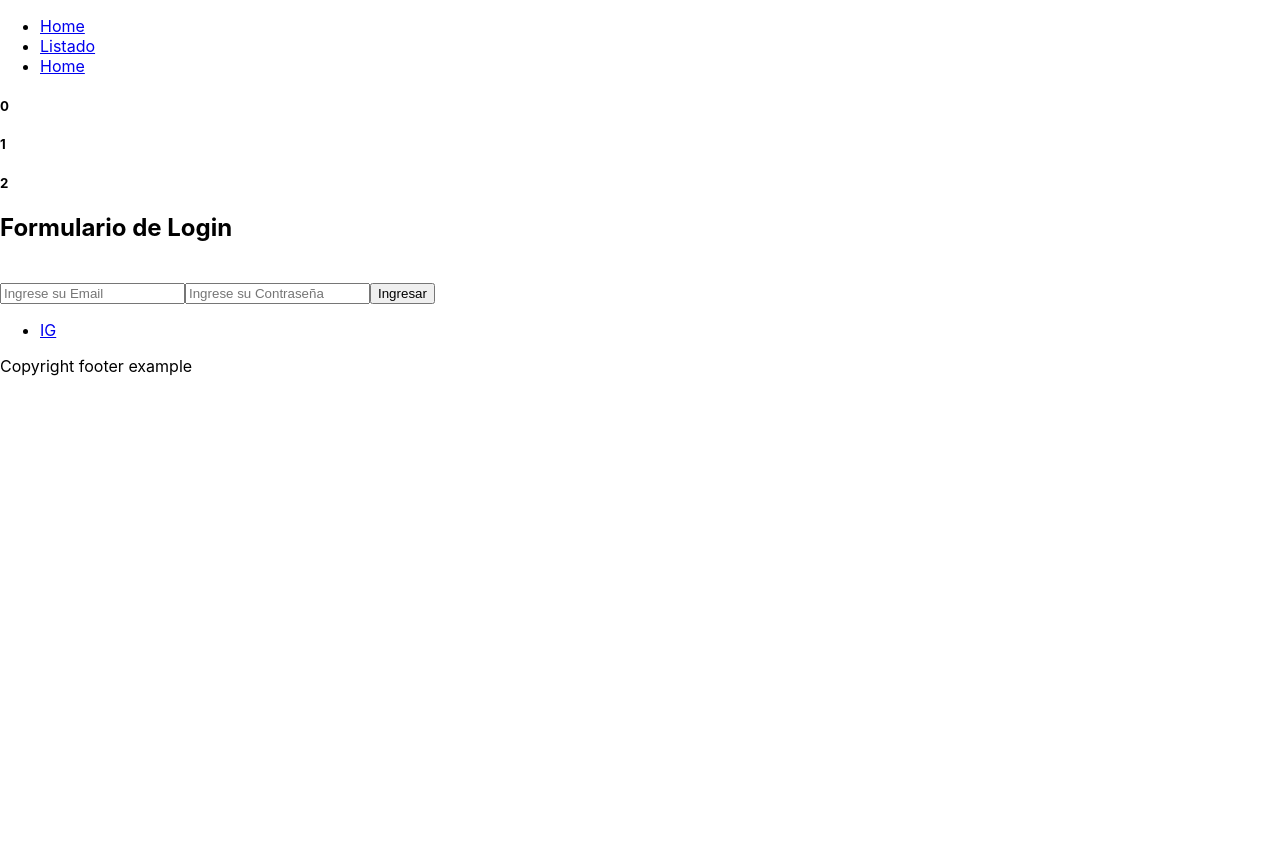
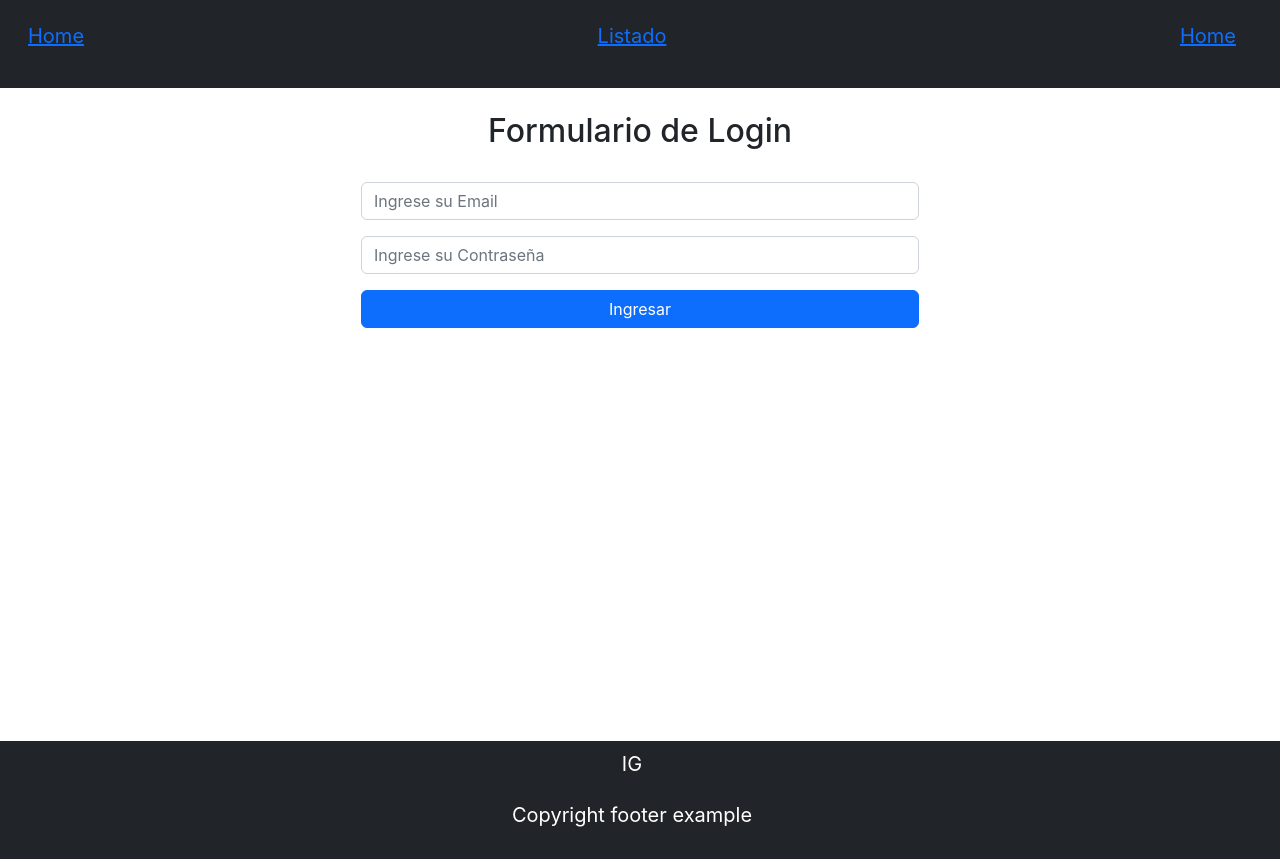
Before and after one commit to ROBERT-Gimenez/Ejercicios-practicas, a React (Create React App) app: page / in a window 1280 px wide. Before the commit the page ends 800 px from the top, so only its background shows below. Built offline with nearby package versions, Linux system fonts and the light colour scheme.

Commit message:
styles and redirect added

```diff
--- a/public/index.html
+++ b/public/index.html
@@ -10,20 +10,15 @@
       content="Web site created using create-react-app"
     />
     <link rel="apple-touch-icon" href="%PUBLIC_URL%/logo192.png" />
-    <!--
-      manifest.json provides metadata used when your web app is installed on a
-      user's mobile device or desktop. See https://developers.google.com/web/fundamentals/web-app-manifest/
-    -->
+
     <link rel="manifest" href="%PUBLIC_URL%/manifest.json" />
-    <!--
-      Notice the use of %PUBLIC_URL% in the tags above.
-      It will be replaced with the URL of the `public` folder during the build.
-      Only files inside the `public` folder can be referenced from the HTML.
-
-      Unlike "/favicon.ico" or "favicon.ico", "%PUBLIC_URL%/favicon.ico" will
-      work correctly both with client-side routing and a non-root public URL.
-      Learn how to configure a non-root public URL by running `npm run build`.
-    -->
+    <!-- LINK DE BOOTSTRAP -->
+    <link
+  rel="stylesheet"
+  href="https://cdn.jsdelivr.net/npm/bootstrap@5.2.2/dist/css/bootstrap.min.css"
+  integrity="sha384-Zenh87qX5JnK2Jl0vWa8Ck2rdkQ2Bzep5IDxbcnCeuOxjzrPF/et3URy9Bv1WTRi"
+  crossorigin="anonymous"
+/>
     <title>React App</title>
   </head>
   <body>
--- a/src/App.js
+++ b/src/App.js
@@ -8,10 +8,12 @@ function App() {
   return (
     <div className="App">
       <Header/>
+      <div className='container mt-3'>
       <Routes>
       <Route path="/" element={<Login/>}></Route>
       <Route path="/listado" element={<Listado/>}></Route>
     </Routes>
+    </div>
     <Footer/>
     </div>
   );
--- a/src/components/Footer.js
+++ b/src/components/Footer.js
@@ -1,14 +1,15 @@
 import React from 'react'
 
 export default function Footer() {
+
   return (
-    <footer>
-        <nav>
-            <ul>
-                <li><a href='http://instagram.com' rel="noopener noreferrer">IG</a></li>
+    <footer className='flex-md-column justify-content-center navbar navbar-expand-lg navbar-dark bg-dark position-absolute top-100 start-50 translate-middle' style={{width:"100%"}}>
+        <nav className='d-flex align-items-center' >
+            <ul className='list-unstyled'>
+                <li><a className='navbar-brand' href='http://instagram.com' rel="noopener noreferrer">IG</a></li>
             </ul>
         </nav>
-        <p>Copyright footer example</p>
+        <p className='navbar-brand'>Copyright footer example</p>
     </footer>
   )
 }
--- a/src/components/Header.js
+++ b/src/components/Header.js
@@ -4,11 +4,11 @@ import {Link} from 'react-router-dom'
 export default function Header() {
   return (
     <header>
-        <nav>
-            <ul>
-                <li><Link to="/">Home</Link></li>
-                <li><Link to="/listado">Listado</Link></li>
-                <li><Link to="/listado">Home</Link></li>
+        <nav className='navbar navbar-expand-lg bg-light p-3 navbar-dark bg-dark' >
+            <ul className='list-unstyled container-fluid'>
+                <li className='navbar-brand'><Link to="/">Home</Link></li>
+                <li className='navbar-brand'><Link to="/listado">Listado</Link></li>
+                <li className='navbar-brand'><Link to="/listado">Home</Link></li>
             </ul>
         </nav>
     </header>
--- a/src/components/Listado.js
+++ b/src/components/Listado.js
@@ -1,18 +1,37 @@
 import {useEffect} from 'react';
-import { useNavigate } from 'react-router-dom';
+import { useNavigate , Link , Navigate } from 'react-router-dom'; //en react v6 para el redireccionamiento se usa el navigate y useNavigate
 
 
 function Listado() {
+    const token = localStorage.getItem('token');
     const history = useNavigate();
+
+  /*Una manera de redireccionar
     useEffect(() => {
-        const token = localStorage.getItem('token');
         if(token == null){
         history("/");
         }
-    } , [])
+    } , []) */
 
   return (
-    <div>Listado</div>
+    <>
+    {!token && <Navigate to="/" /> }
+    <div className='row'>
+        <div className='col-3' style={{border:'1px solid red'}}>
+        <div className="card" style={{width: "18rem"}}>
+  <img href="..." className="card-img-top" />
+  <div className="card-body">
+    <h5 className="card-title">Movie title</h5>
+    <p className="card-text">Reviw movie Lorem ipsum dolor sit, amet consectetur adipisicing elit. Est quae id quis architecto obcaecati vel amet iste tempora, similique non enim ex, optio necessitatibus ullam expedita nihil odit totam quod.
+    Commodi perferendis labore dignissimos deserunt, dolores, quod eum aliquid distinctio eveniet mollitia nihil iure quas beatae quia tenetur possimus ex? Quam a dicta at, commodi incidunt quia dolorem facere reprehenderit. </p>
+    <Link to="/" className="btn btn-primary">View Detail</Link>
+  </div>
+</div>
+        </div>
+
+
+    </div>
+    </>
   )
 }
 
--- a/src/components/Login.js
+++ b/src/components/Login.js
@@ -36,21 +36,14 @@ export default function Login() {
 
 
     }
-    const titulos = ["hola" , "como" , "estas"];
   return (
-    <div>
-       { titulos.map((index,dato) => {
-        return(
-            (<div key={index}>
-                <h5>{dato}</h5>
-            </div>)
-        )})}
-        <h2>Formulario de Login</h2>
+    <div className='d-flex justify-content-center align-items-center flex-column mb-3'>
+        <h2 className='mb-auto p-2'>Formulario de Login</h2>
         <br/>
-        <form onSubmit={handleSubmit}>
-            <input type="email" name="email" placeholder='Ingrese su Email'/>
-            <input type="password" name="password" placeholder='Ingrese su Contraseña' />
-            <button type="submit" >Ingresar</button>
+        <form className='row g-3 col-md-6 ' onSubmit={handleSubmit}>
+            <input className='form-control' type="email" name="email" placeholder='Ingrese su Email'/>
+            <input className='form-control' type="password" name="password" placeholder='Ingrese su Contraseña' />
+            <button variant="primary" className='btn btn-primary mb-3' type="submit" >Ingresar</button>
 
         </form>
     </div>
```
